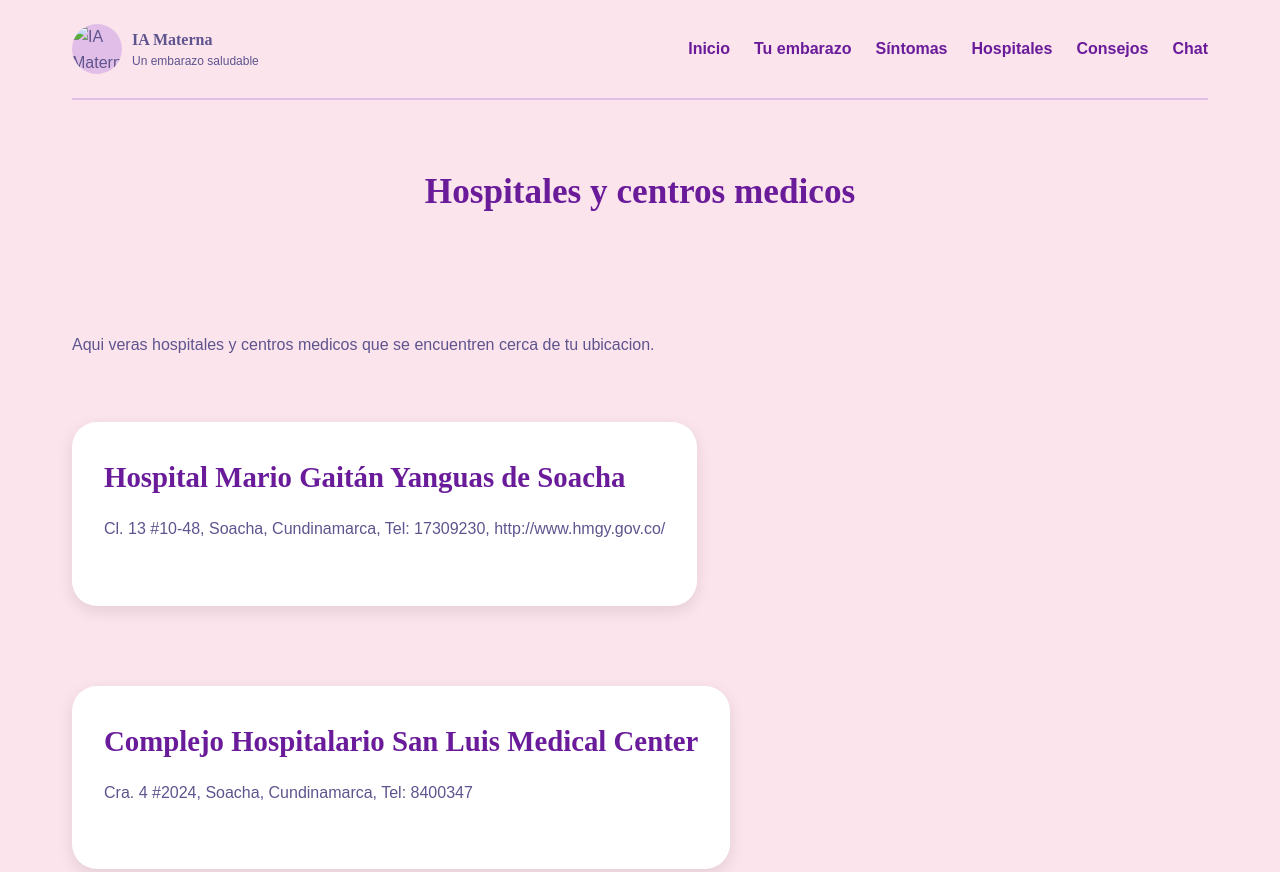
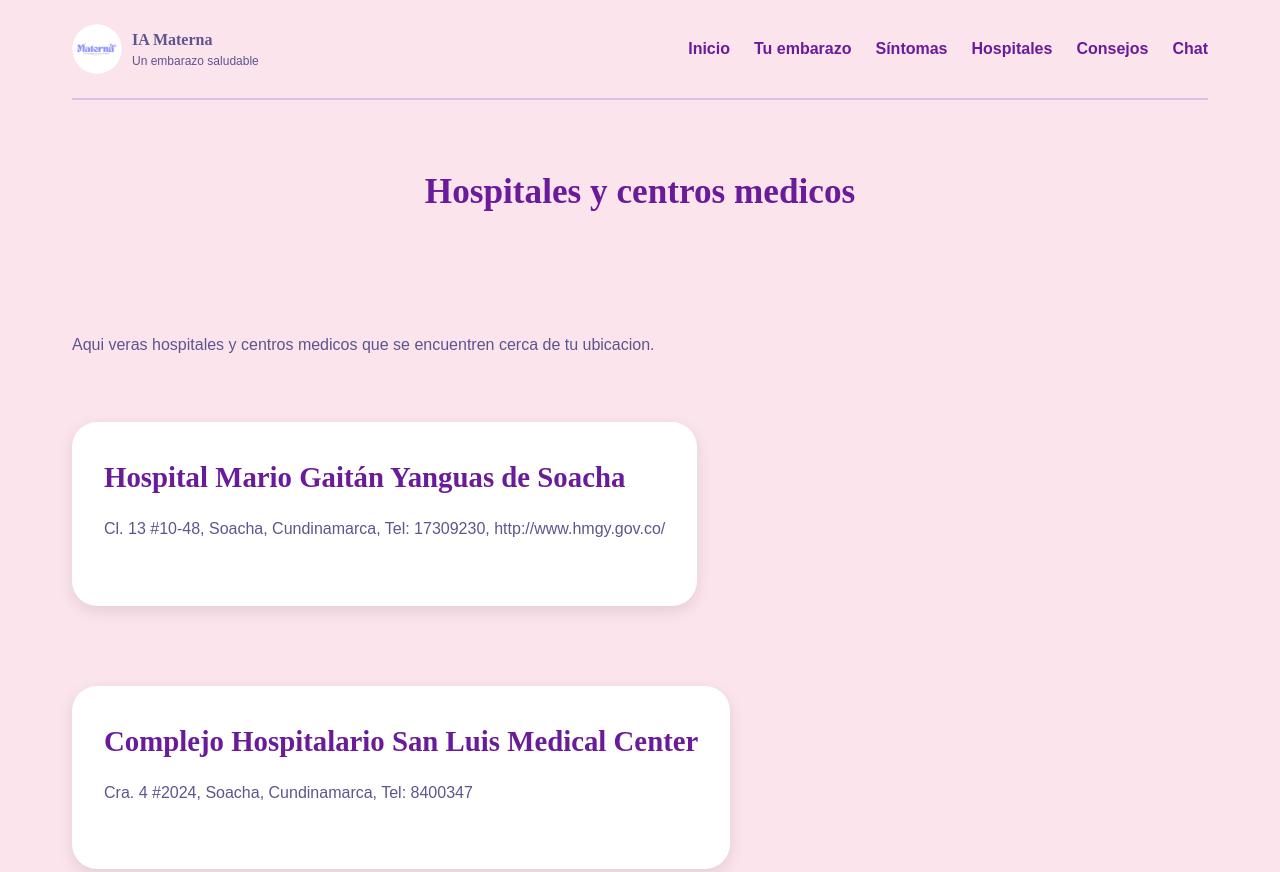
Before and after one commit to lauradanielabeltranb-creator/IA-MATERNA, a plain HTML site: page hospitales.html in a window 1280 px wide. Shown: the top 872 px of the page. Drawn offline with Linux system fonts and the light colour scheme; the site is published under a folder, as on GitHub Pages, so addresses that start at the root find nothing.

Commit message:
Update hospitales.html

```diff
--- a/hospitales.html
+++ b/hospitales.html
@@ -161,10 +161,10 @@
 </head>
 
 <body>
-  <div class="wrap">
+ <div class="wrap">
     <header>
       <div class="logo">
-        <img src="/Imagenes/logo.png" alt="IA Materna logo" class="mark">
+        <img src="Imagenes/logo.png" alt="logo" class="mark">
         <div>
           <div style="font-family:'Playfair Display';font-weight:700">IA Materna</div>
           <div style="font-size:12px;color:var(--muted)">Un embarazo saludable</div>
```
